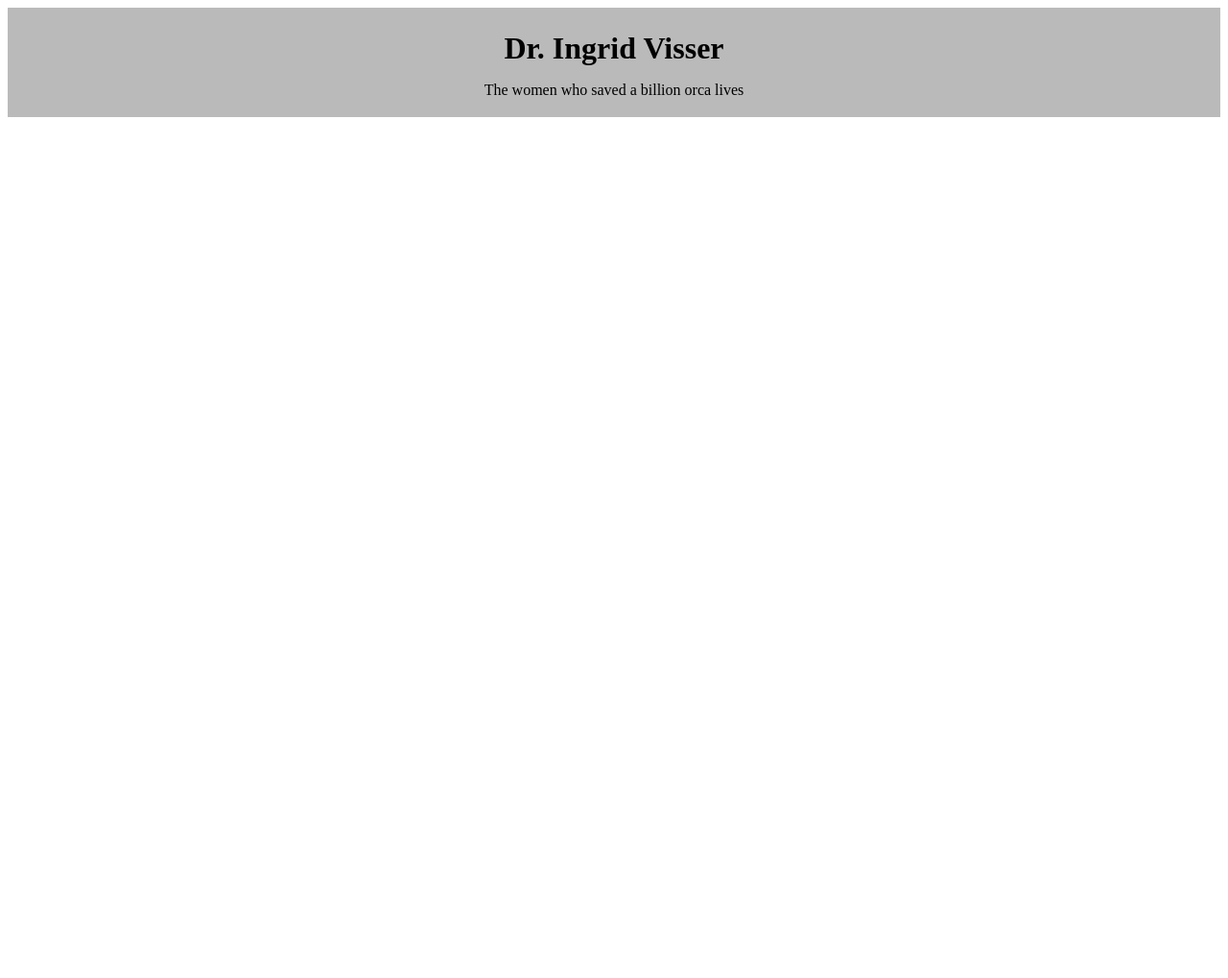
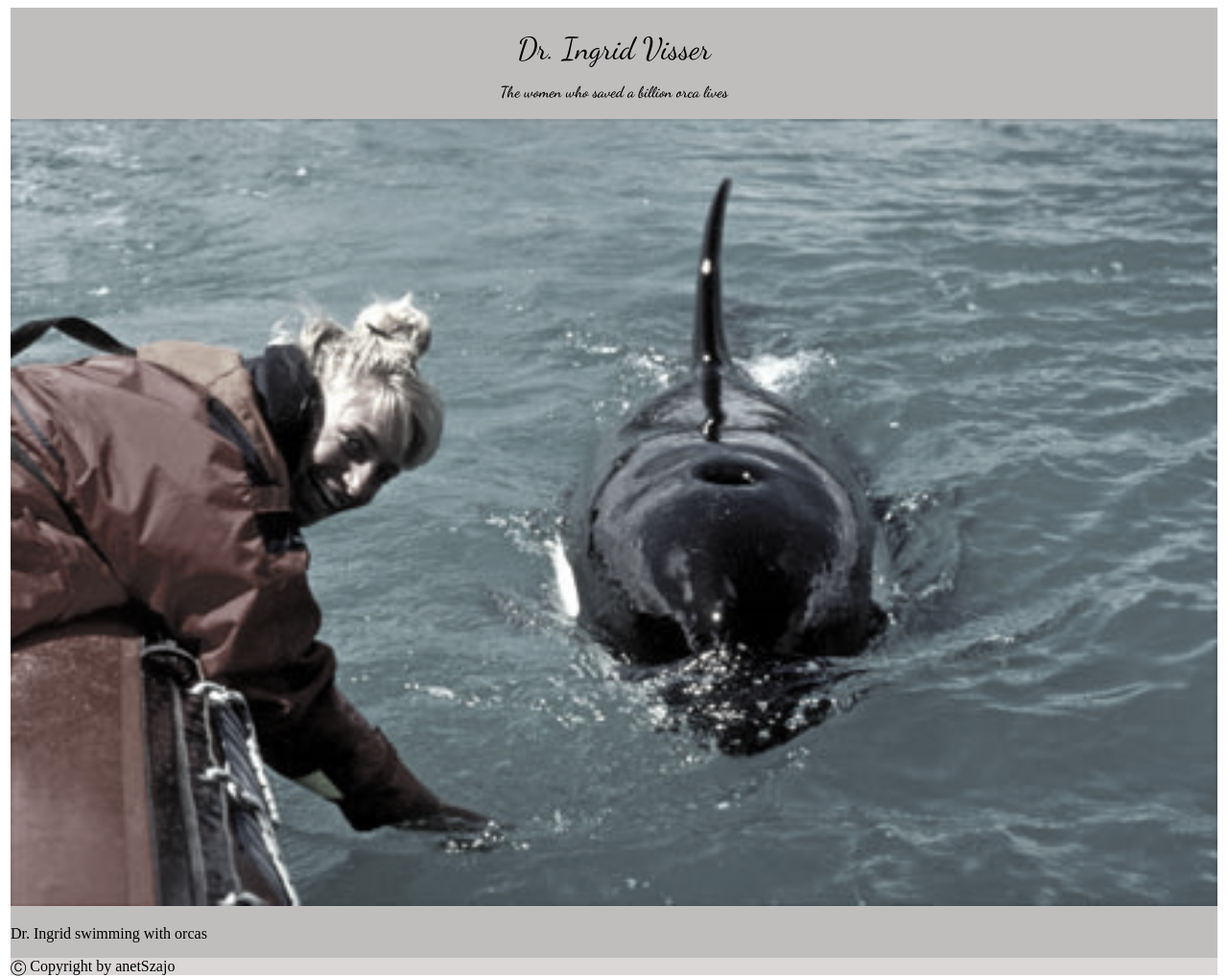
Before and after one commit to anetSzajo/tribute-page, a plain HTML site: page index.html in a window 1280 px wide. Shown: the whole page at 96% size. Before the commit the page ends 800 px from the top, so only its background shows below. Drawn offline with Linux system fonts and the light colour scheme.

Commit message:
third commit

```diff
--- a/index.html
+++ b/index.html
@@ -4,19 +4,25 @@
         <meta charset="UTF-8" name="viewport" content="width=device-width, initial-scale=1">
         <title>Dr. Ingrid Visser</title>
         <link rel="stylesheet" href="main.css">
+        <link href="https://fonts.googleapis.com/css?family=Dancing+Script:400,600&display=swap" rel="stylesheet">
     </head>
     <body>
-        <header>
+        <div id="main">
+            <header id="title">
                 <h1>Dr. Ingrid Visser</h1>
                 <p>The women who saved a billion orca lives</p>
             </header>
             <main>
-            <div>
-
+                <div class="image-div">
+                    <img src="images/Orca_visser.jpg" id="image">
+                    <p id="img-caption">Dr. Ingrid swimming with orcas</p>
                 </div>
-            <div>
-
+                <div id="tribute-info">
+                    <p></p>
+                    <a href=" " id="tribute-link" target="_blank"></a>
                 </div>
             </main>
+            <footer>Ⓒ Copyright by anetSzajo</footer>
+        </div>
     </body>
 </html>
--- a/main.css
+++ b/main.css
@@ -1,9 +1,31 @@
-header{
-    background: rgb(187, 186, 186);
-    z-index:1;
+
+#main{
+    margin: 3px;
+    border: 3px bold white;
+    background: rgb(192, 189, 189);
+}
+
+#title{
     padding: 3px;
     text-align: center;
+    font-family: 'Dancing Script', cursive;
+    font-weight: 600;
 }
-header h1 {
+#title h1 {
     margin-bottom: 16px;
+    font-weight: 400;
 }
+
+.image-div{
+
+}
+
+img{
+    width: 100%;
+    filter: grayscale(85%);
+    text-align: center;
+}
+
+footer{
+    background: rgb(219, 215, 215);
+}
```
Lines whose indentation alone changed are shown as unchanged.
